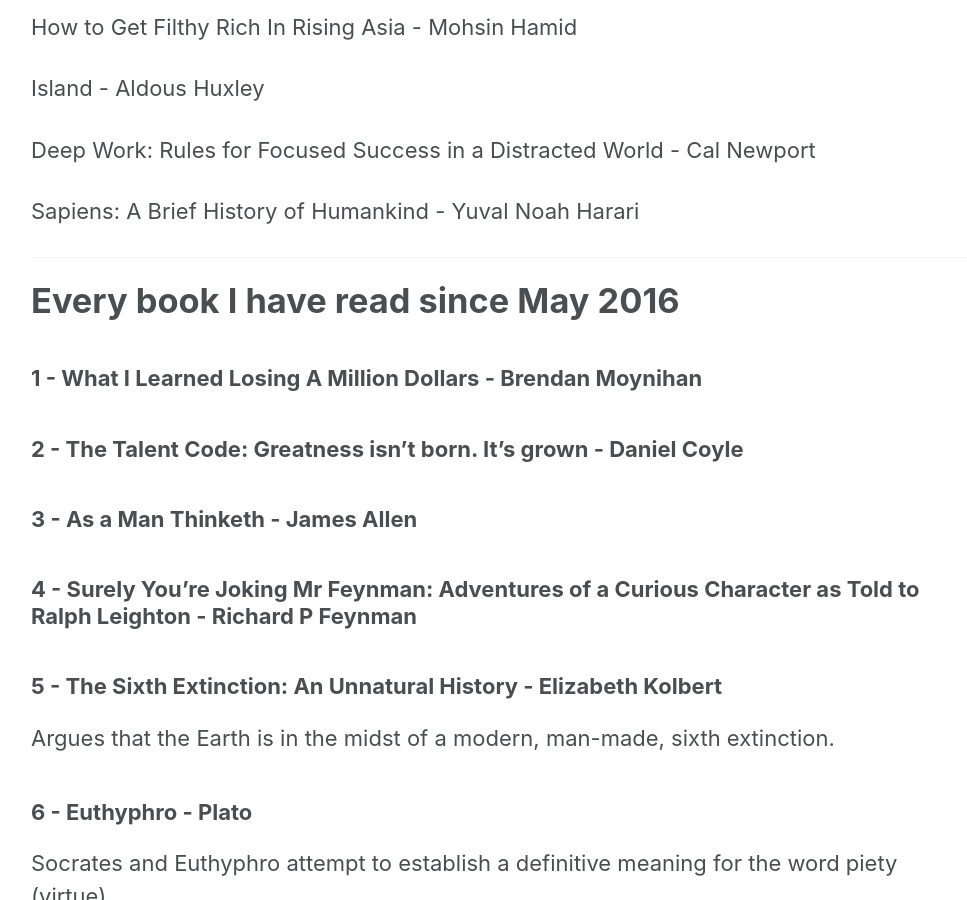
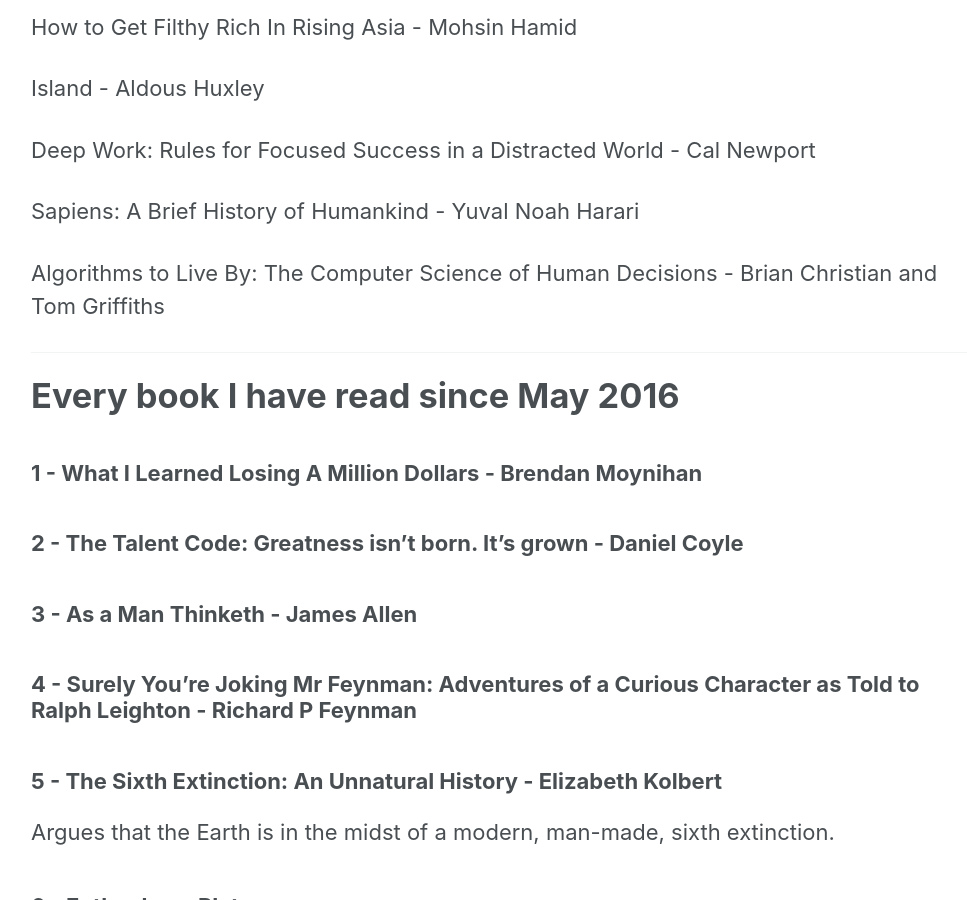
Before and after one commit to ADGEfficiency/adgefficiency.github.io, a Jekyll site: the page built from _pages/reading_list.md, in a window 1280 px wide and 900 px high, scrolled down 2416 px. Shown: the whole window, without its empty margins (291-1258 px from the left). Built offline with Jekyll 4.4.1, drawn with Linux system fonts in a browser that asks for light colours; nearby versions of some CDN libraries.

Commit message:
drafting

```diff
--- a/_pages/reading_list.md
+++ b/_pages/reading_list.md
@@ -73,6 +73,8 @@ Island - Aldous Huxley
 Deep Work: Rules for Focused Success in a Distracted World - Cal Newport
 
 Sapiens: A Brief History of Humankind -  Yuval Noah Harari
+
+Algorithms to Live By: The Computer Science of Human Decisions - Brian Christian and Tom Griffiths
 
 ---
 
```
